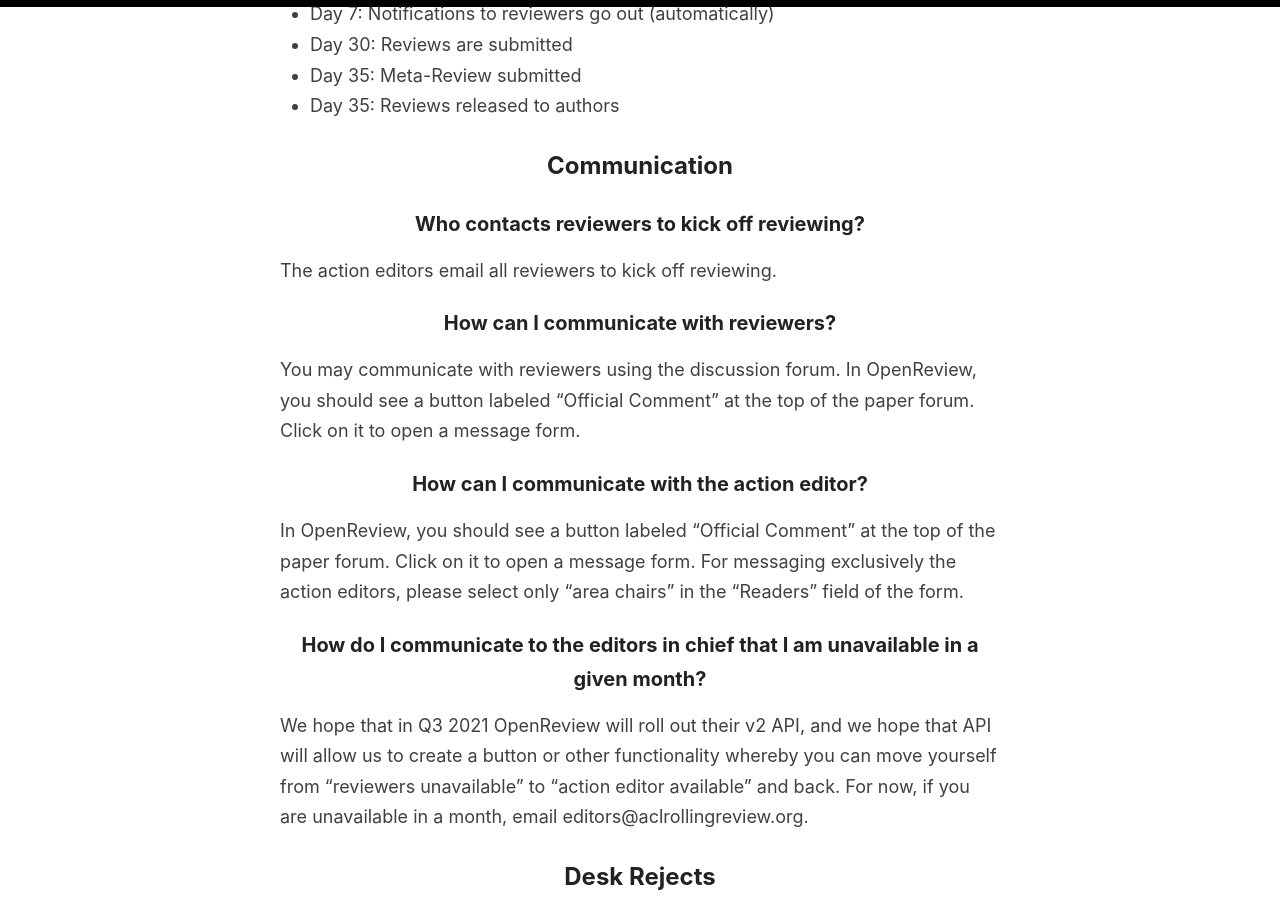
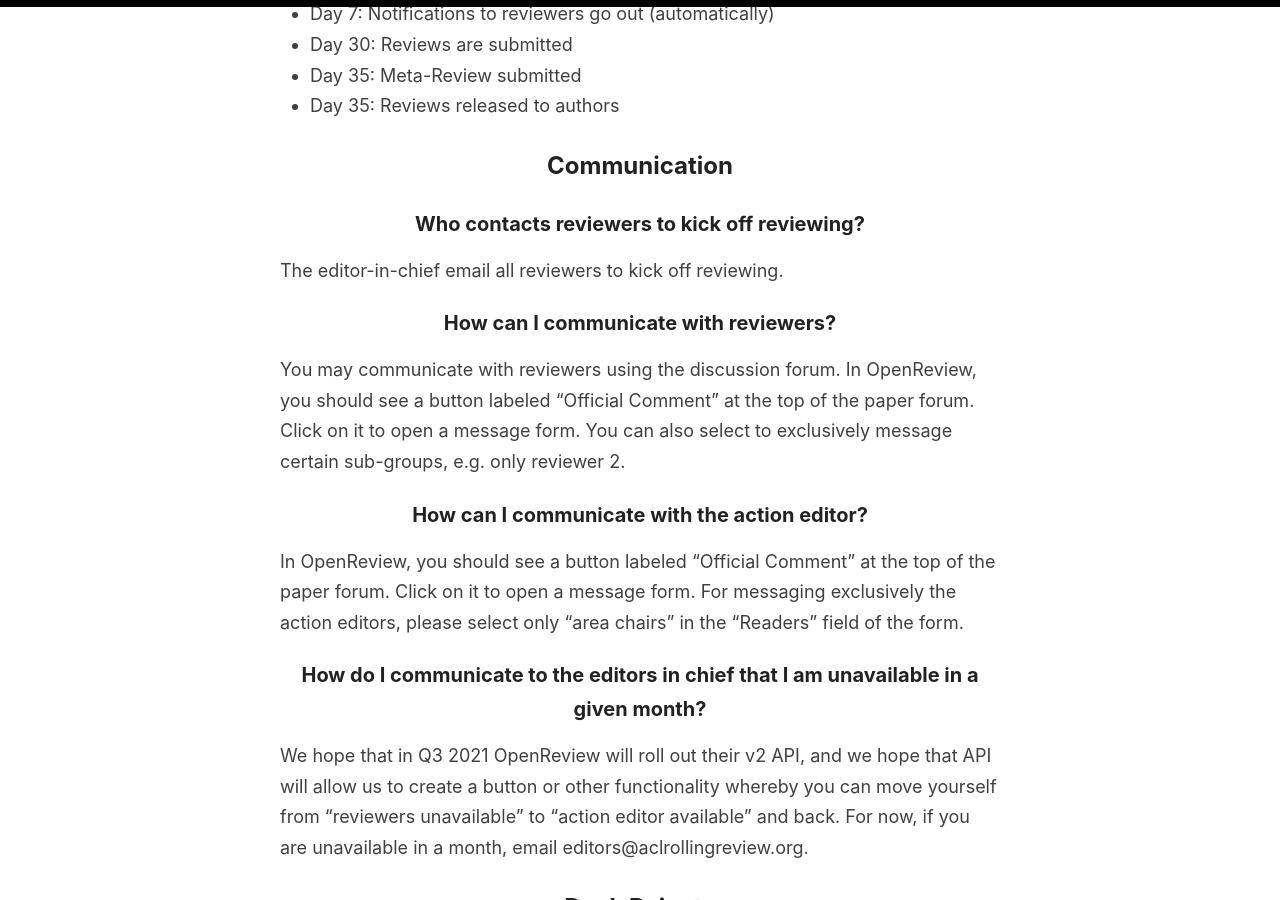
Before and after one commit to amitmerchant1990/reverie, a Jekyll site: the page built from reviewerfaq.md, in a window 1280 px wide and 900 px high, scrolled down 533 px. Built offline with Jekyll 4.4.1, drawn with Linux system fonts in a browser that asks for light colours.

Commit message:
Update reviewerfaq.md

```diff
--- a/reviewerfaq.md
+++ b/reviewerfaq.md
@@ -18,11 +18,11 @@ This FAQ is intended to help reviewers and action editors navigate OpenReview an
 ## Communication
 
 ### Who contacts reviewers to kick off reviewing?
-The action editors email all reviewers to kick off reviewing.
+The editor-in-chief email all reviewers to kick off reviewing.
 
 ### How can I communicate with reviewers?
 You may communicate with reviewers using the discussion forum. In OpenReview, you should see a button labeled "Official Comment"
-at the top of the paper forum. Click on it to open a message form.
+at the top of the paper forum. Click on it to open a message form. You can also select to exclusively message certain sub-groups, e.g. only reviewer 2.
 
 ### How can I communicate with the action editor?
 In OpenReview, you should see a button labeled "Official Comment" at the top of the paper forum. Click on it to open a message form.
```
